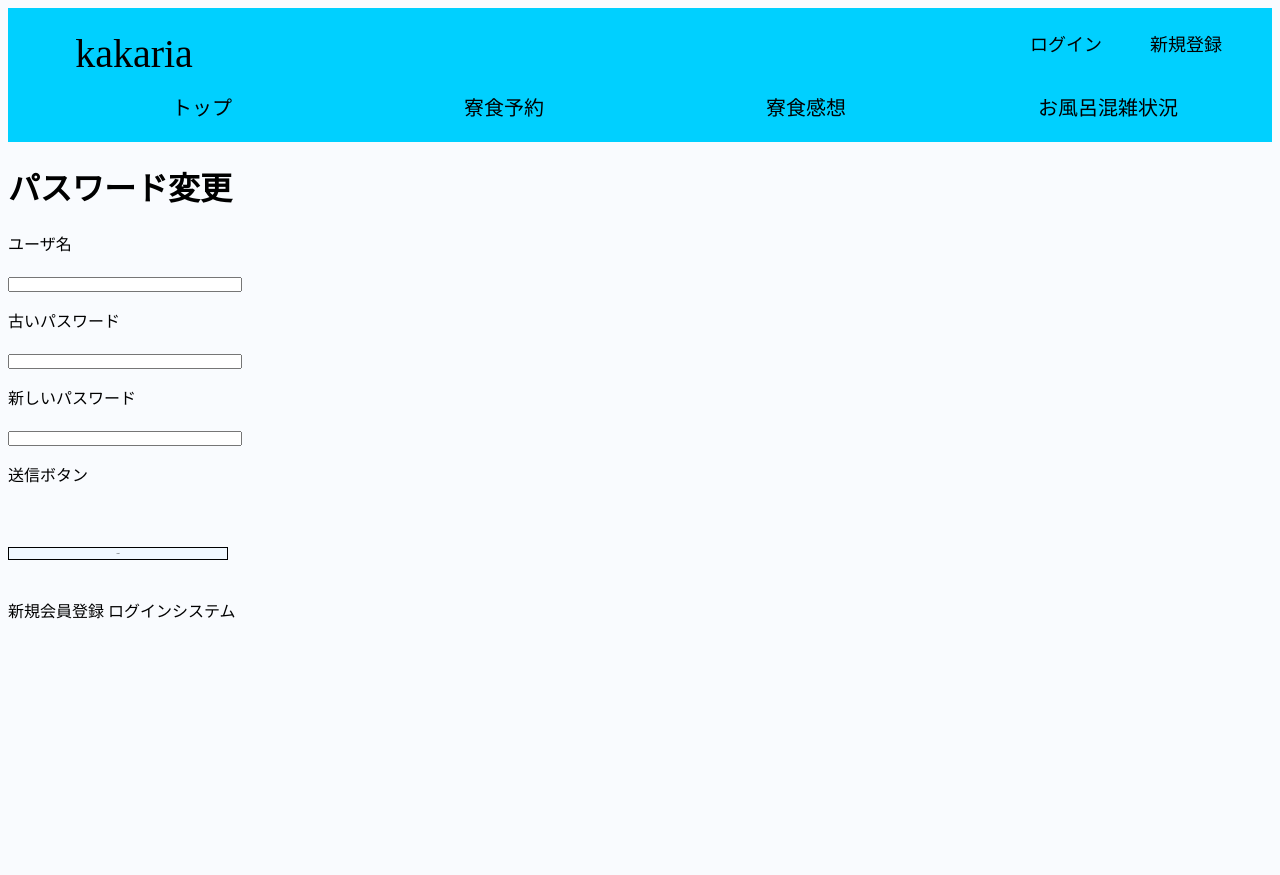
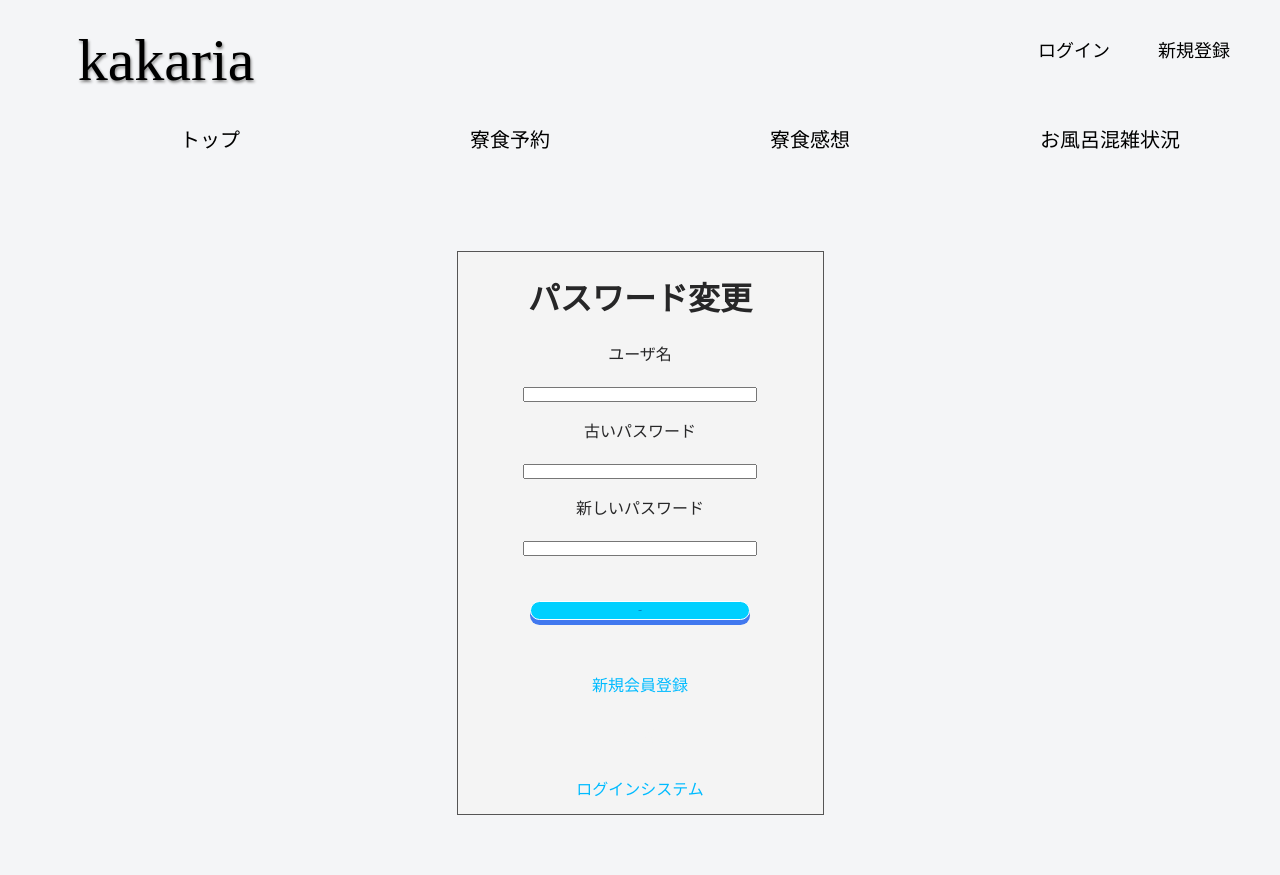
Before and after one commit to sotarokashiuchi/DormitoryLifeImprovementSystem, a Flask app: page /change_password in a window 1280 px wide. Before the commit the page ends 619 px from the top, so only its background shows below. Run offline with Flask 2, Linux system fonts and the light colour scheme.

Commit message:
base & login

```diff
--- a/static/css/main.css
+++ b/static/css/main.css
@@ -1,11 +1,20 @@
 /* common */
 body{
-  background-color:  #f9fbfe;
+  background-color:#F4F5F7;
+  margin: 0px;
 }
 
 a{
+  display: block;
   text-decoration: none;
   color: black;
+  padding: 14px 2px;
+}
+
+.changecolor :hover{
+  background-color: red;
+  font-size: 20px;
+  font-weight: bold;
 }
 
 /* base */
@@ -13,7 +22,7 @@ a{
   display: flex;
   flex-direction: column;
   padding: 0.5rem;
-  background-color: rgb(0, 208, 255);
+  background-color:#F4F5F7;
 }
 .nav1{
   display: flex;
@@ -32,37 +41,48 @@ a{
   line-height: 10px;
 }
 .logo{
-  font-size: 40px;
-  width: 120px;
+  font-size: 60px;
+  width: 200px;
   height: 50px;
   line-height: 60px;
   text-align: center;
   margin-left: 50px;
+  font-family: 'Vollkorn',serif;
+  text-shadow: 1px 2px 3px #808080;
 }
+
+.logo :hover{
+  color: red;
+  font-size: 62px;
+  font-weight: bold;
+}
+
 .nav2 ul{
   display: flex;
   list-style: none;
+  justify-content: center;
 }
 .nav2 li{
   width: 300px;
   text-align: center;
   font-size: 20px;
-  margin-right: 10px;
-  line-height: 20px;
+  justify-content: space-around;
 }
 
 /* login */
 .body{
   text-align: center;
 }
+
 .elementstyle {
   font-family: sans-serif;
-  margin: 120px auto 60px auto;
+  margin: 60px auto 60px auto;
   color: rgb(39, 39, 40);
   background-color: rgb(244, 244, 244);
   border: 1px solid #555;
   max-width: 365px;
 }
+
 .color{
   color:rgb(244, 244, 244);
 }
@@ -79,7 +99,6 @@ input[type="password"] {
   font-size: 1px;
 }
 
-
 input[type="submit"] {
   margin-bottom: 20px;
   margin-top: 45px;
@@ -87,9 +106,35 @@ input[type="submit"] {
   padding: 5px;
   font-size: 1px;
   background-color: aliceblue;
-  border: 1px solid
+  border: 1px solid;
+  display: inline-block;
+  padding: 8em 3em;
+  background-color: rgb(0, 208, 255); /* 背景色 */
+  box-shadow: 0 5px 0 #4178ef; /* 影の太さ・色 */
+  border-radius: 60px;
+  border-color: white;
+  color: #0b0a63;
+  cursor: pointer;
+  text-decoration: none; /* 文字の下線を消す */
+}
+
+.change:active {
+  box-shadow: none;
+  transform: translateY(5px);
 }
 
 .miss{
   color: red;
 }
+
+.regulation {
+  color: rgb(0, 187, 255);
+}
+
+.regulation:hover {
+  color: #3562c2;
+}
+
+.regulation1 {
+  color: rgb(244, 244, 244);
+}
--- a/templates/base.html
+++ b/templates/base.html
@@ -7,14 +7,16 @@
 </head>
 <header class="header">
   <nav class="nav1">
-    <div class="logo"><a href="/">kakaria</a></div>
-    <ul>
+    <div class="logo">
+      <a href="/">kakaria</a>
+    </div>
+    <ul class="changecolor">
       <li><a href="/login">ログイン</a></li>
       <li><a href="/sinup">新規登録</a></li>
     </ul>
   </nav>
   <nav class="nav2">
-    <ul>
+    <ul class="changecolor">
       <li><a href="/">トップ</a></li>
       <li><a href="/ryosyoku_order">寮食予約</a></li>
       <li><a href="/ryosyoku_feeling">寮食感想</a></li>
--- a/templates/change_password.html
+++ b/templates/change_password.html
@@ -1,13 +1,9 @@
-{% extends "./base.html" %}
+{% extends "./templates/base.html" %}
 
 {% block body %}
+<div class="body" >
+  <div class="elementstyle">
     <h1>パスワード変更</h1>
-
-  <!-- 入力ミスの場合 -->
-  {% if condition == 1 %}
-    <p>入力ミスがあります。もう一度お願いします。</p>
-  {% endif %}
-
     <!-- 通常表示 -->
     <form action="./change_password" method="post">
       <p>ユーザ名</p>
@@ -16,10 +12,16 @@
       <input type="text" name="old_password">
       <p>新しいパスワード</p>
       <input type="text" name="new_password">
-    <p>送信ボタン</p>
-    <input type="submit">
+      <input type="submit" class="change">
+ {% if condition == 1 %}
+      <!-- 入力ミスの場合 -->
+      <p class="miss">入力ミスがあります。もう一度お願いします。</p>
+ {% endif %}
     </form>
     <br>
-  <a href="./sinup">新規会員登録</a>
-  <a href="./login">ログインシステム</a>
+    <a href="./sinup"  class="regulation">新規会員登録</a>
+    <a class="regulation1">調製</a>
+    <a href="./login" class="regulation">ログインシステム</a>
+  </div>
+</div>
 {% endblock %}
```
Also changed, not shown: templates/login.html (+5 -3 lines), static/database/kakaria.db. Lines whose indentation alone changed are shown as unchanged.
